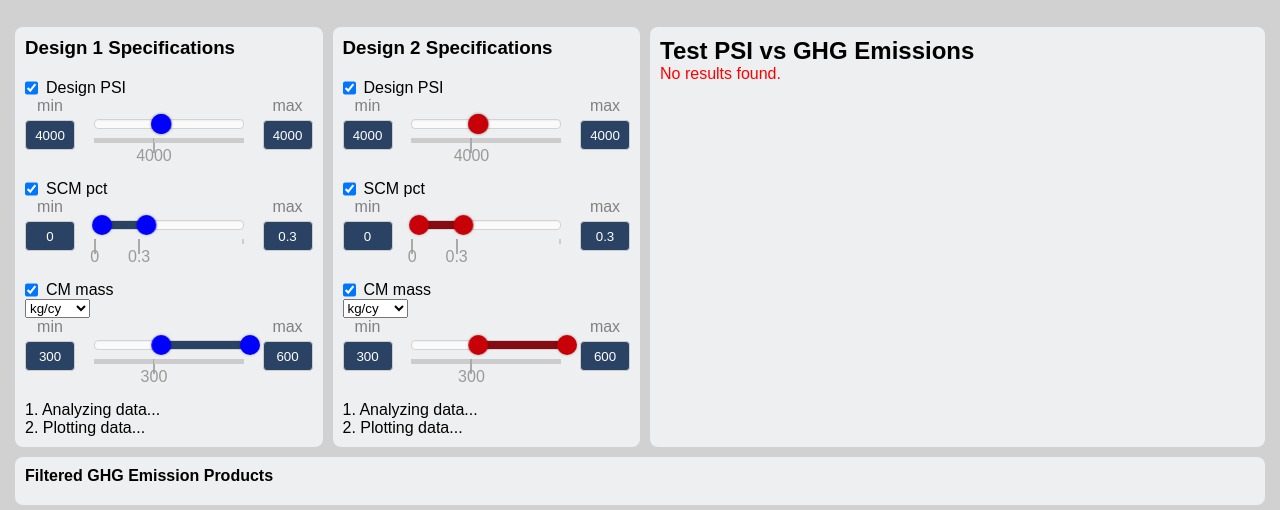
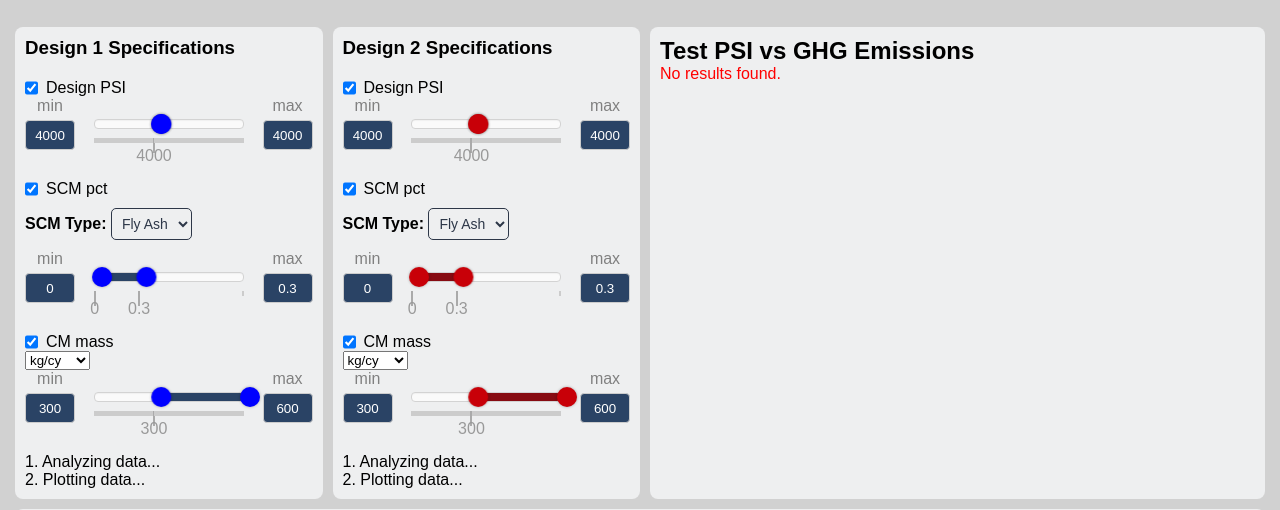
Before and after one commit to CSHub-mit/CSHUB-Web, a Flask app: page / in a window 1280 px wide. Shown: the part 172-682 px from the top of the page. Run offline with Flask 3, Linux system fonts and the light colour scheme; data that the repository does not hold is empty; some libraries are stand-ins or nearby versions.

Commit message:
Added state selector + SCM type dropdown

```diff
--- a/app.py
+++ b/app.py
@@ -7,8 +7,8 @@ from flask_migrate import Migrate
 app = Flask(__name__)
 
 # Configure database URI
-# app.config['SQLALCHEMY_DATABASE_URI'] = os.getenv('DATABASE_URL')  # This will fetch the DATABASE_URL from environment variables
-app.config['SQLALCHEMY_DATABASE_URI'] = 'sqlite:///site.db'
+app.config['SQLALCHEMY_DATABASE_URI'] = os.getenv('DATABASE_URL')  # This will fetch the DATABASE_URL from environment variables
+# app.config['SQLALCHEMY_DATABASE_URI'] = 'sqlite:///site.db'
 
 app.config['SQLALCHEMY_TRACK_MODIFICATIONS'] = False
 
--- a/static/css/styles.css
+++ b/static/css/styles.css
@@ -148,6 +148,22 @@ body.dark-mode .state-selector select {
   padding: 10px;
   border-radius: 8px;
 }
+
+#scm-type-select {
+  padding: 6px;
+  border-radius: 5px;
+  border: 1px solid #2D3748;
+  background-color: #eeeff0;
+  color: #2D3748;
+  font-size: 14px;
+}
+
+body.dark-mode #scm-type-select {
+  background-color: #2D3748;
+  color: #E2E8F0;
+  border: 1px solid #4A5568;
+}
+
 
 
 /* Product 2 Styles */
--- a/templates/index.html
+++ b/templates/index.html
@@ -1,29 +1,39 @@
 <!DOCTYPE html>
 <html lang="en">
   <head>
-  <meta charset="UTF-8">
-  <meta name="viewport" content="width=device-width, initial-scale=1.0">
+    <meta charset="UTF-8" />
+    <meta name="viewport" content="width=device-width, initial-scale=1.0" />
     <title>Concrete Products Dashboard</title>
     <script src="https://cdn.plot.ly/plotly-latest.min.js"></script>
-    <link rel="stylesheet" href="https://cdn.jsdelivr.net/npm/nouislider/distribute/nouislider.min.css">
+    <link
+      rel="stylesheet"
+      href="https://cdn.jsdelivr.net/npm/nouislider/distribute/nouislider.min.css"
+    />
     <script src="https://cdn.jsdelivr.net/npm/nouislider/distribute/nouislider.min.js"></script>
-  <link rel="stylesheet" href="{{ url_for('static', filename='css/styles.css') }}">
+    <link
+      rel="stylesheet"
+      href="{{ url_for('static', filename='css/styles.css') }}"
+    />
   </head>
   <body>
     <header>
       <div class="header-container">
         <div class="logo">
-        <img src="https://cshub.mit.edu/wp-content/uploads/2022/06/CSHub_Standard_Vector_Logo.png" alt="MIT CSHub"> <!-- Replace with your logo -->
+          <img
+            src="https://cshub.mit.edu/wp-content/uploads/2022/06/CSHub_Standard_Vector_Logo.png"
+            alt="MIT CSHub"
+          />
+          <!-- Replace with your logo -->
         </div>
         <div class="toggle-container">
           <label class="dm-switch">
-                <input type="checkbox" id="dark-mode-toggle">
+            <input type="checkbox" id="dark-mode-toggle" />
             <span class="dm-slider"></span>
           </label>
         </div>
       </div>
     </header>
-  <div class="state-selector" style="margin-bottom: 20px;">
+    <div class="state-selector" style="margin-bottom: 20px">
       <label for="state-dropdown"><strong>Select a U.S. State:</strong></label>
       <select id="state-dropdown">
         <option value="">-- Select State --</option>
@@ -86,25 +96,49 @@
         <h3>Design 1 Specifications</h3>
         <div class="spec-item">
           <div class="checkbox-wrapper">
-            <input type="checkbox" id="strength-checkbox" checked>
-            <label>
-                Design PSI
-            </label>
+            <input type="checkbox" id="strength-checkbox" checked />
+            <label> Design PSI </label>
           </div>
+
           <div class="slider">
             <div class="min-max">
               <span>min</span>
-                <input type="number" id="min-strength" class="disableable" value="4000" style="display: block;">
-                <div id="newTextboxContainer" style="display: none;">
-                    <input type="text" id="newTextbox" class="disableable" value="NA">
+              <input
+                type="number"
+                id="min-strength"
+                class="disableable"
+                value="4000"
+                style="display: block"
+              />
+              <div id="newTextboxContainer" style="display: none">
+                <input
+                  type="text"
+                  id="newTextbox"
+                  class="disableable"
+                  value="NA"
+                />
               </div>
             </div>
-            <div class="slider-container disableable" id="strength-container"></div>
+            <div
+              class="slider-container disableable"
+              id="strength-container"
+            ></div>
             <div class="min-max">
               <span>max</span>
-                <input type="number" id="max-strength" class="disableable" value="4000" style="display: block;">
-                <div id="newTextboxContainer2" style="display: none;">
-                    <input type="text" id="newTextbox2" class="disableable" value="NA">
+              <input
+                type="number"
+                id="max-strength"
+                class="disableable"
+                value="4000"
+                style="display: block"
+              />
+              <div id="newTextboxContainer2" style="display: none">
+                <input
+                  type="text"
+                  id="newTextbox2"
+                  class="disableable"
+                  value="NA"
+                />
               </div>
             </div>
           </div>
@@ -112,25 +146,52 @@
 
         <div class="spec-item">
           <div class="checkbox-wrapper">
-            <input type="checkbox" id="scm-checkbox" checked>
-            <label>
-                SCM pct
-            </label>
+            <input type="checkbox" id="scm-checkbox" checked />
+            <label> SCM pct </label>
+          </div>
+          <div style="margin: 10px 0">
+            <label for="scm-type-select"><strong>SCM Type:</strong></label>
+            <select id="scm-type-select" class="disableable">
+              <option value="fly_ash">Fly Ash</option>
+              <option value="slag">Slag</option>
+            </select>
           </div>
           <div class="slider">
             <div class="min-max">
               <span>min</span>
-                <input type="number" id="min-scm-pct" class="disableable" value="0" style="display: block;">
-                <div id="newTextboxContainer3" style="display: none;">
-                    <input type="text" id="newTextbox3" class="disableable" value="NA">
+              <input
+                type="number"
+                id="min-scm-pct"
+                class="disableable"
+                value="0"
+                style="display: block"
+              />
+              <div id="newTextboxContainer3" style="display: none">
+                <input
+                  type="text"
+                  id="newTextbox3"
+                  class="disableable"
+                  value="NA"
+                />
               </div>
             </div>
             <div class="slider-container disableable" id="scm-container"></div>
             <div class="min-max">
               <span>max</span>
-                <input type="number" id="max-scm-pct" class="disableable" value="0.3" style="display: block;">
-                <div id="newTextboxContainer4" style="display: none;">
-                    <input type="text" id="newTextbox4" class="disableable" value="NA">
+              <input
+                type="number"
+                id="max-scm-pct"
+                class="disableable"
+                value="0.3"
+                style="display: block"
+              />
+              <div id="newTextboxContainer4" style="display: none">
+                <input
+                  type="text"
+                  id="newTextbox4"
+                  class="disableable"
+                  value="NA"
+                />
               </div>
             </div>
           </div>
@@ -138,10 +199,8 @@
 
         <div class="spec-item">
           <div class="checkbox-wrapper">
-            <input type="checkbox" id="cm-checkbox" checked>
-            <label>
-                CM mass
-            </label>
+            <input type="checkbox" id="cm-checkbox" checked />
+            <label> CM mass </label>
           </div>
           <select id="CM-mass-units" class="disableable">
             <option value="1">kg/cy</option>
@@ -151,17 +210,39 @@
           <div class="slider">
             <div class="min-max">
               <span>min</span>
-                <input type="number" id="min-cm-mass" class="disableable" value="320" style="display: block;">
-                <div id="newTextboxContainer5" style="display: none;">
-                    <input type="text" id="newTextbox5" class="disableable" value="NA">
+              <input
+                type="number"
+                id="min-cm-mass"
+                class="disableable"
+                value="320"
+                style="display: block"
+              />
+              <div id="newTextboxContainer5" style="display: none">
+                <input
+                  type="text"
+                  id="newTextbox5"
+                  class="disableable"
+                  value="NA"
+                />
               </div>
             </div>
             <div class="slider-container disableable" id="cm-container"></div>
             <div class="min-max">
               <span>max</span>
-                <input type="number" id="max-cm-mass" class="disableable" value="320" style="display: block;">
-                <div id="newTextboxContainer6" style="display: none;">
-                    <input type="text" id="newTextbox6" class="disableable" value="NA">
+              <input
+                type="number"
+                id="max-cm-mass"
+                class="disableable"
+                value="320"
+                style="display: block"
+              />
+              <div id="newTextboxContainer6" style="display: none">
+                <input
+                  type="text"
+                  id="newTextbox6"
+                  class="disableable"
+                  value="NA"
+                />
               </div>
             </div>
           </div>
@@ -169,26 +250,27 @@
 
         <div>
           <label>1. Analyzing data...</label>
-        <div id="loading-bar" style="display: none;">
-            <div id="loading-bar-progress" style="width: 0%;"></div>
+          <div id="loading-bar" style="display: none">
+            <div id="loading-bar-progress" style="width: 0%"></div>
           </div>
-        <div id="loading-bar-percentage" style="display: none;">0%</div>
+          <div id="loading-bar-percentage" style="display: none">0%</div>
         </div>
 
         <div>
           <label>2. Plotting data...</label>
-        <div id="loading-bar2" style="display: none;">
-            <div id="loading-bar-progress2" style="width: 0%;"></div>
+          <div id="loading-bar2" style="display: none">
+            <div id="loading-bar-progress2" style="width: 0%"></div>
           </div>
-        <div id="loading-bar-percentage2" style="display: none;">0%</div>
+          <div id="loading-bar-percentage2" style="display: none">0%</div>
         </div>
-
       </div>
 
       <div class="ghg-emissions-graph">
         <h2>Test PSI vs GHG Emissions</h2>
-            <div id="no-results-message" style="display: none; color: red;">No results found.</div>
-            <div id="plotDiv" style="display: none;"></div>
+        <div id="no-results-message" style="display: none; color: red">
+          No results found.
+        </div>
+        <div id="plotDiv" style="display: none"></div>
       </div>
 
       <div class="lowest-ghg">
@@ -204,19 +286,20 @@
         <select id="design-psi-select">
           <option value="all">All</option>
         </select>
-        <div id="no-results-message-table1" style="display: none; color: red;">No results found.</div>
-        <table id="top-results" style="display: table;"></table>
-
+        <div id="no-results-message-table1" style="display: none; color: red">
+          No results found.
+        </div>
+        <table id="top-results" style="display: table"></table>
       </div>
 
       <div class="boxplot-section">
         <h4>Filtered GHG Emission Products</h4>
         <div class="boxplot-container">
           <!-- <h3>Design 1</h3> -->
-            <div id="box-plot" class="boxplot" style="display: block;"></div>
-            <div id="box-plot1" class="boxplot" style="display: block;"></div>
+          <div id="box-plot" class="boxplot" style="display: block"></div>
+          <div id="box-plot1" class="boxplot" style="display: block"></div>
           <!-- <div id="box-plot2" class="boxplot" style="display: block;"></div> -->
-            <div id="box-plot3" class="boxplot" style="display: block;"></div>
+          <div id="box-plot3" class="boxplot" style="display: block"></div>
         </div>
       </div>
 
@@ -225,25 +308,48 @@
         <h3>Design 2 Specifications</h3>
         <div class="spec-item">
           <div class="checkbox-wrapper">
-            <input type="checkbox" id="strength-checkbox-D2" checked>
-            <label>
-                Design PSI
-            </label>
+            <input type="checkbox" id="strength-checkbox-D2" checked />
+            <label> Design PSI </label>
           </div>
           <div class="slider">
             <div class="min-max">
               <span>min</span>
-                <input type="number-D2" id="min-strength-D2" class="disableable" value="4000" style="display: block;">
-                <div id="newTextboxContainer-D2" style="display: none;">
-                    <input type="text" id="newTextbox-D2" class="disableable" value="NA">
+              <input
+                type="number-D2"
+                id="min-strength-D2"
+                class="disableable"
+                value="4000"
+                style="display: block"
+              />
+              <div id="newTextboxContainer-D2" style="display: none">
+                <input
+                  type="text"
+                  id="newTextbox-D2"
+                  class="disableable"
+                  value="NA"
+                />
               </div>
             </div>
-            <div class="slider-container disableable product2" id="strength-container-D2"></div>
+            <div
+              class="slider-container disableable product2"
+              id="strength-container-D2"
+            ></div>
             <div class="min-max">
               <span>max</span>
-                <input type="number-D2" id="max-strength-D2" class="disableable" value="4000" style="display: block;">
-                <div id="newTextboxContainer2-D2" style="display: none;">
-                    <input type="text" id="newTextbox2-D2" class="disableable" value="NA">
+              <input
+                type="number-D2"
+                id="max-strength-D2"
+                class="disableable"
+                value="4000"
+                style="display: block"
+              />
+              <div id="newTextboxContainer2-D2" style="display: none">
+                <input
+                  type="text"
+                  id="newTextbox2-D2"
+                  class="disableable"
+                  value="NA"
+                />
               </div>
             </div>
           </div>
@@ -251,25 +357,55 @@
 
         <div class="spec-item">
           <div class="checkbox-wrapper">
-            <input type="checkbox" id="scm-checkbox-D2" checked>
-            <label>
-                SCM pct
-            </label>
+            <input type="checkbox" id="scm-checkbox-D2" checked />
+            <label> SCM pct </label>
+          </div>
+          <div style="margin: 10px 0">
+            <label for="scm-type-select"><strong>SCM Type:</strong></label>
+            <select id="scm-type-select" class="disableable">
+              <option value="fly_ash">Fly Ash</option>
+              <option value="slag">Slag</option>
+            </select>
           </div>
           <div class="slider">
             <div class="min-max">
               <span>min</span>
-                <input type="number-D2" id="min-scm-pct-D2" class="disableable" value="0" style="display: block;">
-                <div id="newTextboxContainer3-D2" style="display: none;">
-                    <input type="text" id="newTextbox3-D2" class="disableable" value="NA">
+              <input
+                type="number-D2"
+                id="min-scm-pct-D2"
+                class="disableable"
+                value="0"
+                style="display: block"
+              />
+              <div id="newTextboxContainer3-D2" style="display: none">
+                <input
+                  type="text"
+                  id="newTextbox3-D2"
+                  class="disableable"
+                  value="NA"
+                />
               </div>
             </div>
-            <div class="slider-container disableable product2" id="scm-container-D2"></div>
+            <div
+              class="slider-container disableable product2"
+              id="scm-container-D2"
+            ></div>
             <div class="min-max">
               <span>max</span>
-                <input type="number-D2" id="max-scm-pct-D2" class="disableable" value="0.3" style="display: block;">
-                <div id="newTextboxContainer4-D2" style="display: none;">
-                    <input type="text" id="newTextbox4-D2" class="disableable" value="NA">
+              <input
+                type="number-D2"
+                id="max-scm-pct-D2"
+                class="disableable"
+                value="0.3"
+                style="display: block"
+              />
+              <div id="newTextboxContainer4-D2" style="display: none">
+                <input
+                  type="text"
+                  id="newTextbox4-D2"
+                  class="disableable"
+                  value="NA"
+                />
               </div>
             </div>
           </div>
@@ -277,10 +413,8 @@
 
         <div class="spec-item">
           <div class="checkbox-wrapper">
-            <input type="checkbox" id="cm-checkbox-D2" checked>
-            <label>
-                CM mass
-            </label>
+            <input type="checkbox" id="cm-checkbox-D2" checked />
+            <label> CM mass </label>
           </div>
           <select id="CM-mass-units-D2" class="disableable">
             <option value="1">kg/cy</option>
@@ -290,17 +424,42 @@
           <div class="slider">
             <div class="min-max">
               <span>min</span>
-                <input type="number-D2" id="min-cm-mass-D2" class="disableable" value="320" style="display: block;">
-                <div id="newTextboxContainer5-D2" style="display: none;">
-                    <input type="text" id="newTextbox5-D2" class="disableable" value="NA">
+              <input
+                type="number-D2"
+                id="min-cm-mass-D2"
+                class="disableable"
+                value="320"
+                style="display: block"
+              />
+              <div id="newTextboxContainer5-D2" style="display: none">
+                <input
+                  type="text"
+                  id="newTextbox5-D2"
+                  class="disableable"
+                  value="NA"
+                />
               </div>
             </div>
-            <div class="slider-container disableable product2" id="cm-container-D2"></div>
+            <div
+              class="slider-container disableable product2"
+              id="cm-container-D2"
+            ></div>
             <div class="min-max">
               <span>max</span>
-                <input type="number-D2" id="max-cm-mass-D2" class="disableable" value="320" style="display: block;">
-                <div id="newTextboxContainer6-D2" style="display: none;">
-                    <input type="text" id="newTextbox6-D2" class="disableable" value="NA">
+              <input
+                type="number-D2"
+                id="max-cm-mass-D2"
+                class="disableable"
+                value="320"
+                style="display: block"
+              />
+              <div id="newTextboxContainer6-D2" style="display: none">
+                <input
+                  type="text"
+                  id="newTextbox6-D2"
+                  class="disableable"
+                  value="NA"
+                />
               </div>
             </div>
           </div>
@@ -308,18 +467,18 @@
 
         <div>
           <label>1. Analyzing data...</label>
-        <div id="loading-bar-D2" style="display: none;">
-            <div id="loading-bar-progress-D2" style="width: 0%;"></div>
+          <div id="loading-bar-D2" style="display: none">
+            <div id="loading-bar-progress-D2" style="width: 0%"></div>
           </div>
-        <div id="loading-bar-percentage-D2" style="display: none;">0%</div>
+          <div id="loading-bar-percentage-D2" style="display: none">0%</div>
         </div>
 
         <div>
           <label>2. Plotting data...</label>
-        <div id="loading-bar2-D2" style="display: none;">
-            <div id="loading-bar-progress2-D2" style="width: 0%;"></div>
+          <div id="loading-bar2-D2" style="display: none">
+            <div id="loading-bar-progress2-D2" style="width: 0%"></div>
           </div>
-        <div id="loading-bar-percentage2-D2" style="display: none;">0%</div>
+          <div id="loading-bar-percentage2-D2" style="display: none">0%</div>
         </div>
       </div>
 
@@ -336,16 +495,15 @@
         <select id="design-psi-select-D2">
           <option value="all">All</option>
         </select>
-        <div id="no-results-message-table2" style="display: none; color: red;">No results found.</div>
-        <table id="top-results-D2" style="display: table;"></table>
-
-
+        <div id="no-results-message-table2" style="display: none; color: red">
+          No results found.
+        </div>
+        <table id="top-results-D2" style="display: table"></table>
       </div>
 
       <div class="overall-ghg-container">
-        <div id="ghg-box-plot" class="boxplot" style="display:none;"></div>
+        <div id="ghg-box-plot" class="boxplot" style="display: none"></div>
       </div>
-
     </div>
     <script src="{{ url_for('static', filename='js/script.js') }}"></script>
   </body>
```
Also changed, not shown: 2 other files. Lines whose indentation alone changed are shown as unchanged.
